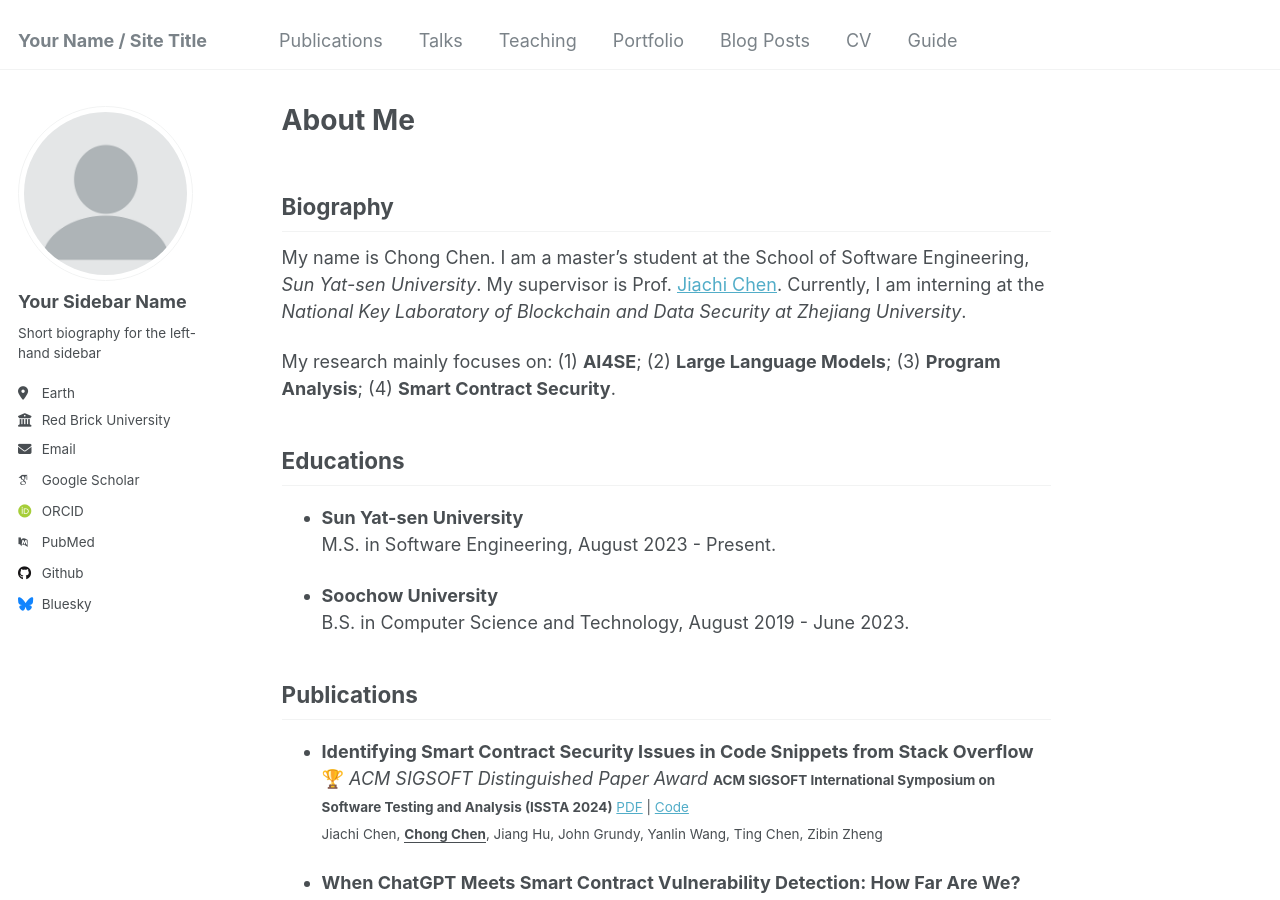
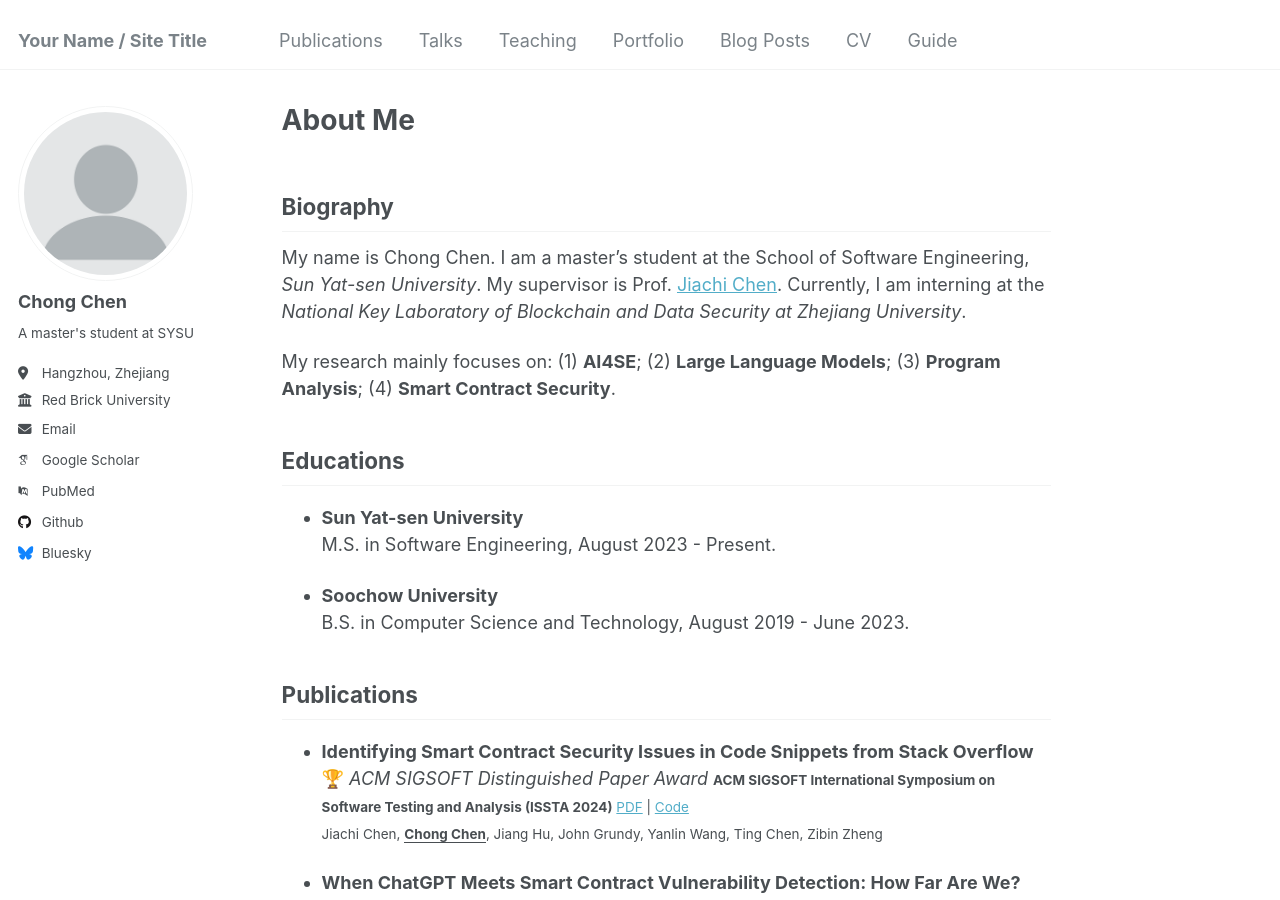
Before and after one commit to BugmakerCC/chong, a Jekyll site: the page built from _pages/about.md, in a window 1280 px wide and 900 px high. Built offline with Jekyll 4.4.1, drawn with Linux system fonts in a browser that asks for light colours; some web fonts are replaced.

Commit message:
Update _config.yml

```diff
--- a/_config.yml
+++ b/_config.yml
@@ -12,7 +12,7 @@ title                    : "Your Name / Site Title"
 title_separator          : "-"
 name                     : &name "Your Name"
 description              : &description "personal description"
-url                      : https://academicpages.github.io # the base hostname & protocol for your site e.g. "https://mmistakes.github.io"
+url                      : https://bugmakercc.github.io # the base hostname & protocol for your site e.g. "https://mmistakes.github.io"
 baseurl                  : "" # the subpath of your site, e.g. "/blog"
 repository               : "academicpages/academicpages.github.io"
 
@@ -22,19 +22,19 @@ repository               : "academicpages/academicpages.github.io"
 author:
   # Biographic information
   avatar           : "profile.png"
-  name             : "Your Sidebar Name"
+  name             : "Chong Chen"
   pronouns         : # example: "she/her"
-  bio              : "Short biography for the left-hand sidebar"
-  location         : "Earth"
+  bio              : "A master's student at SYSU"
+  location         : "Hangzhou, Zhejiang"
   employer         : "Red Brick University"
   uri              : # URL
-  email            : "none@example.org"
+  email            : "chench578@mail2.sysu.edu.cn"
 
   # Academic websites
   arxiv            : # URL - Update with the correct link to your profile
-  googlescholar    : "https://scholar.google.com/citations?user=PS_CX0AAAAAJ"
+  googlescholar    : "https://scholar.google.com/citations?user=1sncT70AAAAJ"
   impactstory      : # URL
-  orcid            : "http://orcid.org/yourorcidurl"
+  orcid            :
   semantic         : # URL
   pubmed           : "https://www.ncbi.nlm.nih.gov/pubmed/?term=john+snow"
   researchgate     : # URL
@@ -43,7 +43,7 @@ author:
   bitbucket        : # Username - Update with your username on the site
   codepen          : # Username
   dribbble         : # Username
-  github           : "academicpages"
+  github           : "BugmakerCC"
   kaggle           : # Username
   stackoverflow    : # User number or user number and name (i.e., use "1" or "1/jeff-atwood")
 
```
